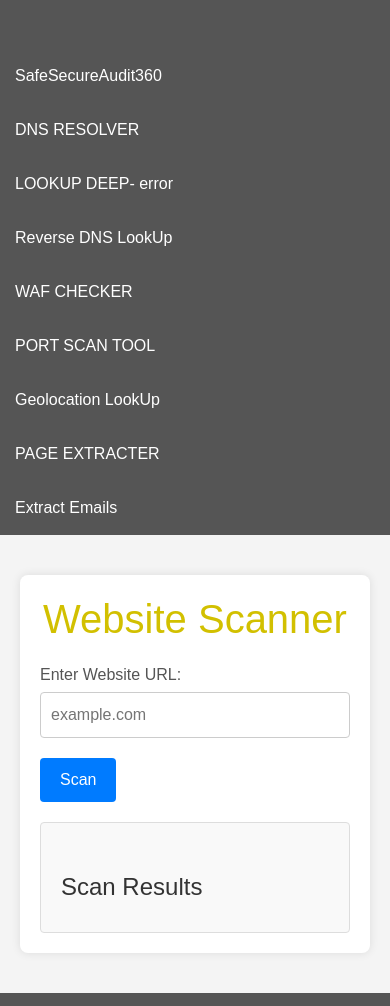
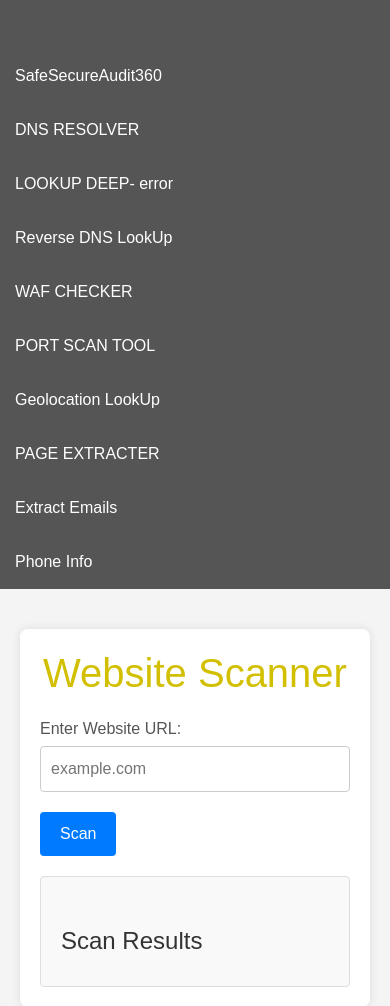
Before and after one commit to RishabhGupta0718/SafeSecureAudit, a Django app: page /?tool=allinone in a window 390 px wide. Shown: the part 69-1075 px from the top of the page. Run offline with Django 4.2, Linux system fonts and the light colour scheme; parts of the project's set-up code (start-up, migrations or seed data) failed here and were passed over; some libraries are stand-ins or nearby versions.

Commit message:
Phone_info tool  added

```diff
--- a/app/templates/base.html
+++ b/app/templates/base.html
@@ -110,6 +110,8 @@
     <a href="{% url 'index' %}?tool=ipgeotool">Geolocation LookUp</a>
     <a href="{% url 'index' %}?tool=page_extract">PAGE EXTRACTER</a>
     <a href="{% url 'index' %}?tool=extract_emails">Extract Emails</a>
+    <a href="{% url 'index' %}?tool=phoneinfo">Phone Info</a>
+
   </div>
   <!-- Content -->
   <div class="content">{% block body %} {% endblock %}</div>
--- a/app/templates/index.html
+++ b/app/templates/index.html
@@ -417,6 +417,16 @@ b {
         </div>
       {% endif %}
     {% endif %}
+    {% comment %} phone infooo {% endcomment %}
+    {% if tool == 'phoneinfo' %}
+    <p><strong>Phone Number:</strong> {{ domain_name }}</p>
+    <h2>PHONE INFO</h2>
+    <ul>
+          <li>Phone: {{ phone_info_results.phone_number }}</li>
+          <li>Country: {{ phone_info_results.country }}</li>
+          <li>Carrier: {{ phone_info_results.carrier }}</li>
+
+{% endif %}
 
       <!-- if tool is waf -->
       {% if tool == 'waf' %}
--- a/app/views.py
+++ b/app/views.py
@@ -2,6 +2,7 @@ from django.shortcuts import render
 from .utils import portscanner
 from .utils.tool import dns_record_lookup,dnslookup,reverse_dns,ipgeotool,page_extract,extract_emails,fetch_all_in_one_data
 from .utils.waf import check_cloudflare
+from .utils.phone_info_tool import gather_phone_info
 
 def index(request):
     tool = request.GET.get('tool', '')
@@ -64,6 +65,11 @@ def index(request):
             context = {'tool': tool, 'is_cloudflare': is_cloudflare, 'domain_name': domain_name}
             return render(request, 'index.html', context)
 
+        elif tool == "phoneinfo":
+            phone_info_results = gather_phone_info(domain_name)
+            print(phone_info_results)
+            return render(request, 'index.html', {'tool': tool, 'domain_name': domain_name, 'phone_info_results': phone_info_results})
+
         elif tool == "extract_emails":
             extract_emails_results = extract_emails(domain_name)
             return render(request, 'index.html', {'tool': tool, 'domain_name': domain_name,'extract_emails_results':extract_emails_results})
--- a/requirements.txt
+++ b/requirements.txt
@@ -1,8 +1,5 @@
-asgiref==3.8.1
 certifi==2024.2.2
 charset-normalizer==3.3.2
-Django==5.0.3
-dnspython==2.6.1
 idna==3.6
 PySocks==1.7.1
 python-dateutil==2.9.0.post0
@@ -10,4 +7,3 @@ requests==2.31.0
 six==1.16.0
 sqlparse==0.4.4
 tzdata==2024.1
-urllib3==2.2.1
```
Also changed, not shown: app/templates/phone_info.html (added, +21 -0 lines), app/utils/phone_info_tool.py (added, +19 -0 lines).
